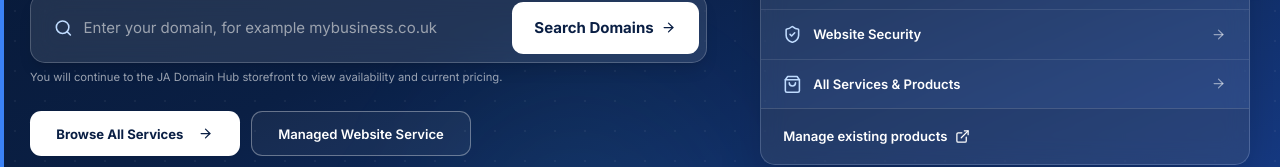
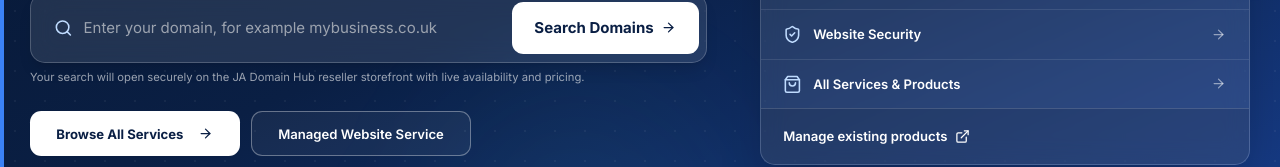
Before and after one commit to alfiemurray03/jadomainhub, a React (Vite) app: page / in a window 1280 px wide. Shown: the part 505-672 px from the top of the page. Built offline with nearby package versions, Linux system fonts and the light colour scheme; no server answers.

Commit message:
Fix domain search handoff to reseller results

```diff
--- a/src/components/DomainSearch.tsx
+++ b/src/components/DomainSearch.tsx
@@ -1,7 +1,7 @@
 import { FormEvent, useState } from 'react';
 import { ArrowRight, Search } from 'lucide-react';
 
-import { storefrontDomainSearchUrl } from '@/lib/product-catalogue';
+import { resellerDomainSearchUrl } from '@/lib/domain-search';
 
 interface DomainSearchProps {
   appearance?: 'light' | 'dark';
@@ -24,7 +24,8 @@ export default function DomainSearch({
       .trim()
       .replace(/^https?:\/\//i, '')
       .replace(/^www\./i, '')
-      .split('/')[0];
+      .split('/')[0]
+      .replace(/\.$/, '');
 
     if (!cleanedDomain) {
       setError('Enter the domain name you would like to search for.');
@@ -36,8 +37,13 @@ export default function DomainSearch({
       return;
     }
 
+    if (!/^[a-z0-9.-]+$/i.test(cleanedDomain)) {
+      setError('Enter a valid domain name using letters, numbers, dots or hyphens.');
+      return;
+    }
+
     setError('');
-    window.location.assign(storefrontDomainSearchUrl(cleanedDomain));
+    window.location.href = resellerDomainSearchUrl(cleanedDomain);
   };
 
   const isDark = appearance === 'dark';
@@ -101,7 +107,7 @@ export default function DomainSearch({
         </p>
       ) : (
         <p id="domain-search-help" className={`mt-2 text-xs ${isDark ? 'text-white/60' : 'text-muted-foreground'}`}>
-          You will continue to the JA Domain Hub storefront to view availability and current pricing.
+          Your search will open securely on the JA Domain Hub reseller storefront with live availability and pricing.
         </p>
       )}
     </form>
```
